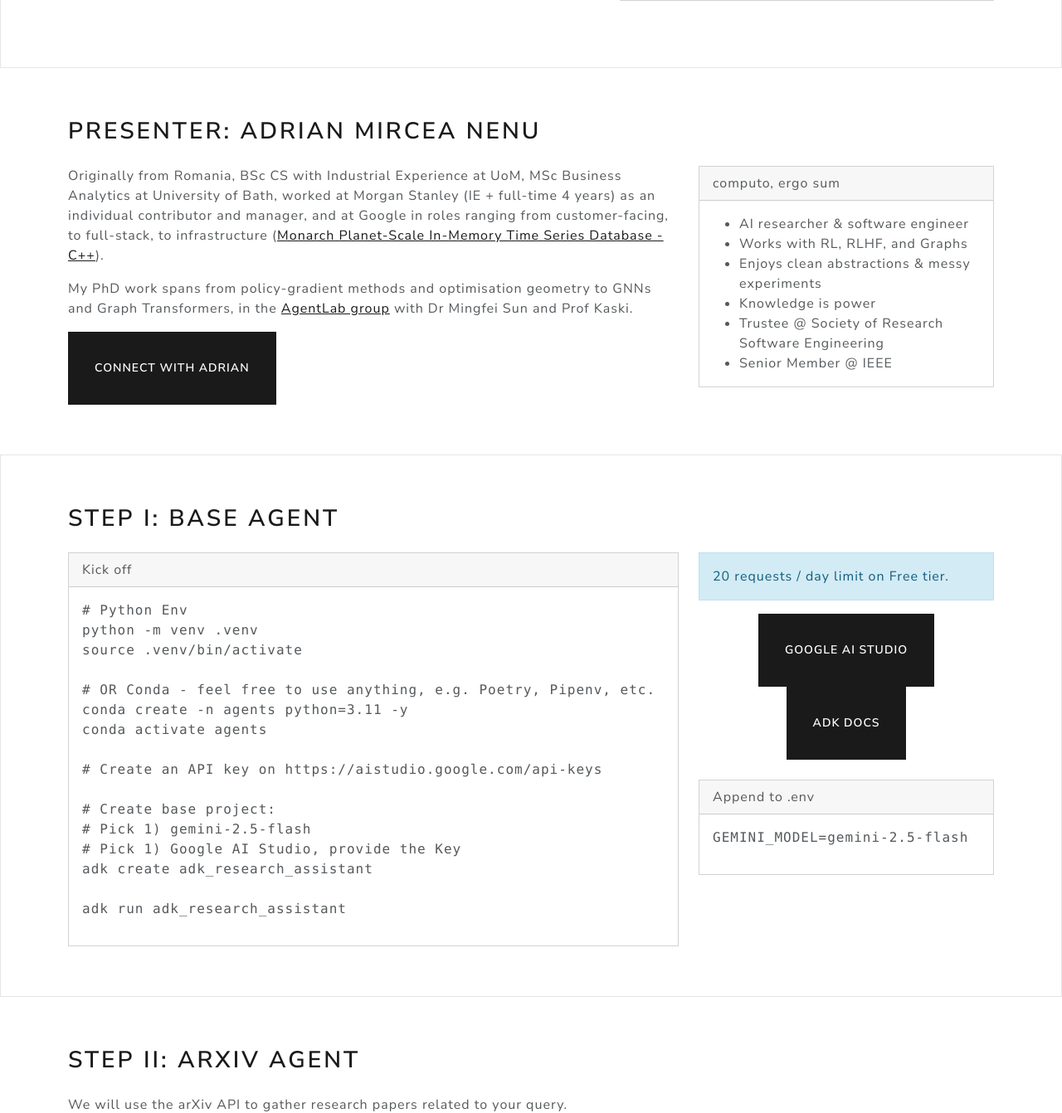
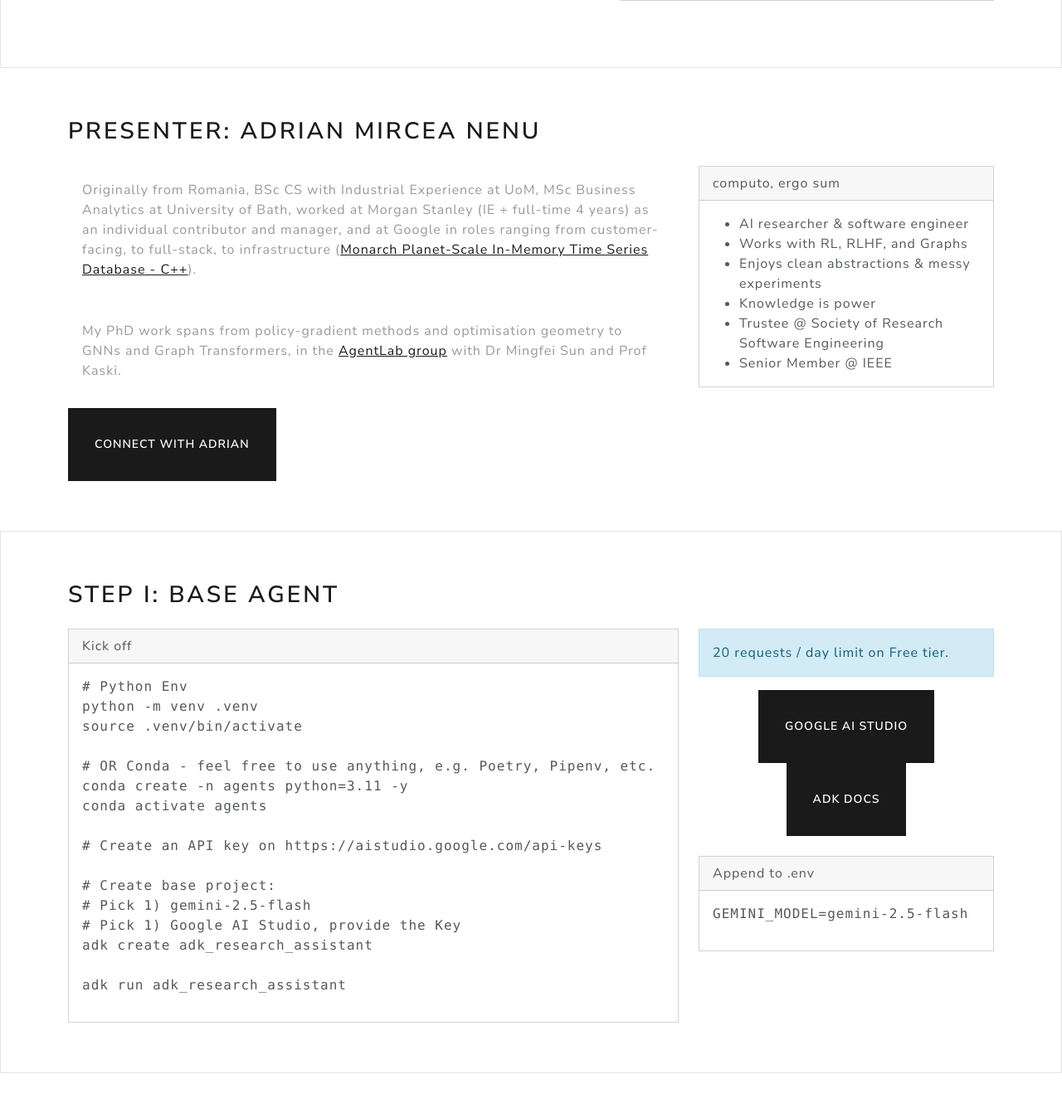
Before and after one commit to nenuadrian/google-agents, a PHP site: page / in a window 1280 px wide. Shown: the part 1166-2508 px from the top of the page at 83% size. Run offline with PHP 8.4, Linux system fonts and the light colour scheme.

Commit message:
snippets

```diff
--- a/workshop/index.php
+++ b/workshop/index.php
@@ -171,19 +171,19 @@ function generate_file_snippets($file)
       <h2 class="mb-4">Presenter: Adrian Mircea Nenu</h2>
       <div class="row gy-4">
         <div class="col-lg-8">
-          <p>
+          <div class="alert alert-secondary">
             Originally from Romania, BSc CS with Industrial Experience at UoM, MSc Business Analytics at University of
             Bath,
             worked at Morgan Stanley (IE + full-time 4 years) as an individual contributor and manager, and at Google in
             roles ranging from customer-facing, to full-stack, to infrastructure (<a
               href="https://research.google/pubs/monarch-googles-planet-scale-in-memory-time-series-database/"
               target="_blank">Monarch Planet-Scale In-Memory Time Series Database - C++</a>).
-          </p>
-          <p>
+  </div>
+          <div class="alert alert-secondary">
             My PhD work spans from policy-gradient methods and optimisation geometry to GNNs and Graph Transformers, in
             the <a href="https://github.com/agent-lab" target="_blank">AgentLab group</a> with Dr Mingfei Sun and Prof
             Kaski.
-          </p>
+          </div>
           <a href="https://nenuadrian.com" target="_blank" class="btn btn-primary btn-lg">
             Connect with Adrian
           </a>
@@ -241,7 +241,7 @@ adk run adk_research_assistant
           </div>
         </div>
         <div class="col-lg-4">
-          <div class="alert alert-dismissible alert-info">20 requests / day limit on Free tier.</div>
+          <div class="alert alert-info">20 requests / day limit on Free tier.</div>
           <div class="text-center">
             <a href="https://aistudio.google.com/api-keys" target="_blank" class="btn btn-primary btn-lg">
               Google AI Studio
@@ -306,8 +306,6 @@ adk run adk_research_assistant
             </a>
           </div>
           <br />
-          <br />
-
           <div class="card">
             <div class="card-header">
               Dependencies
```
